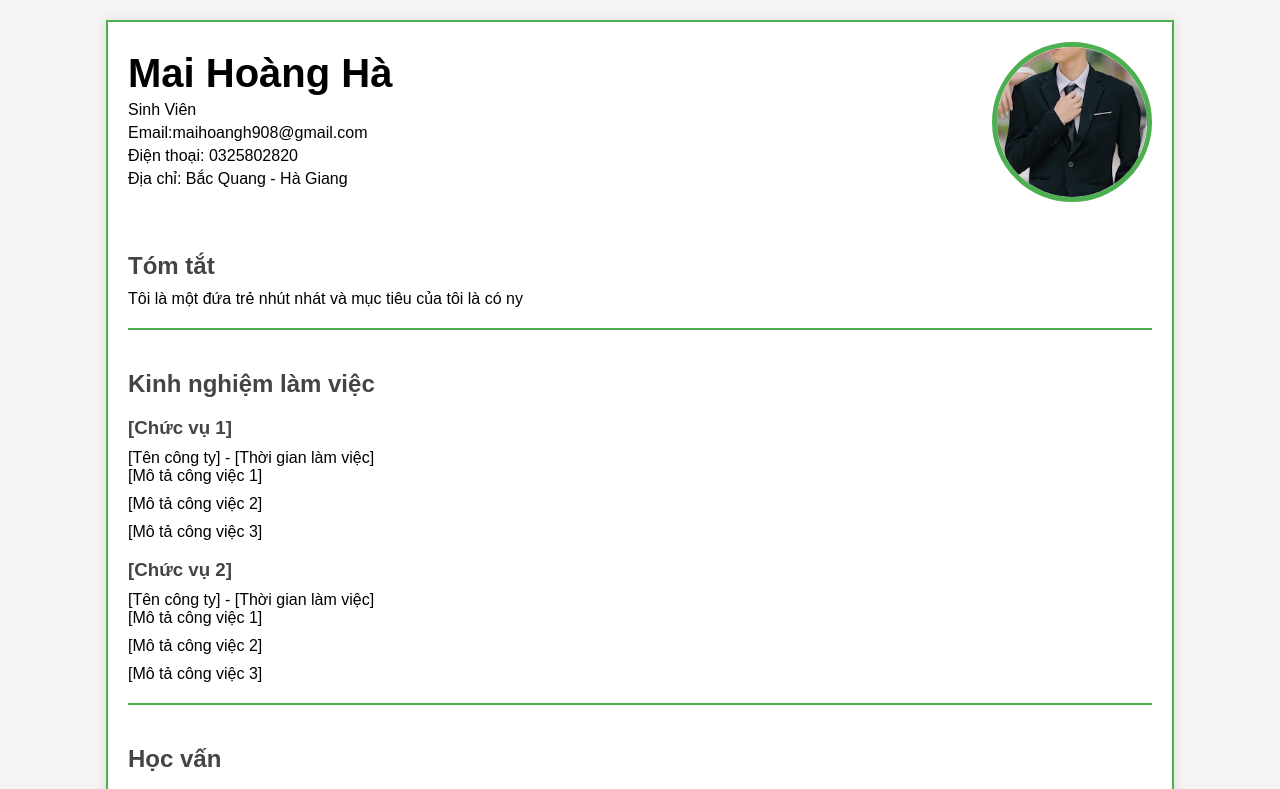
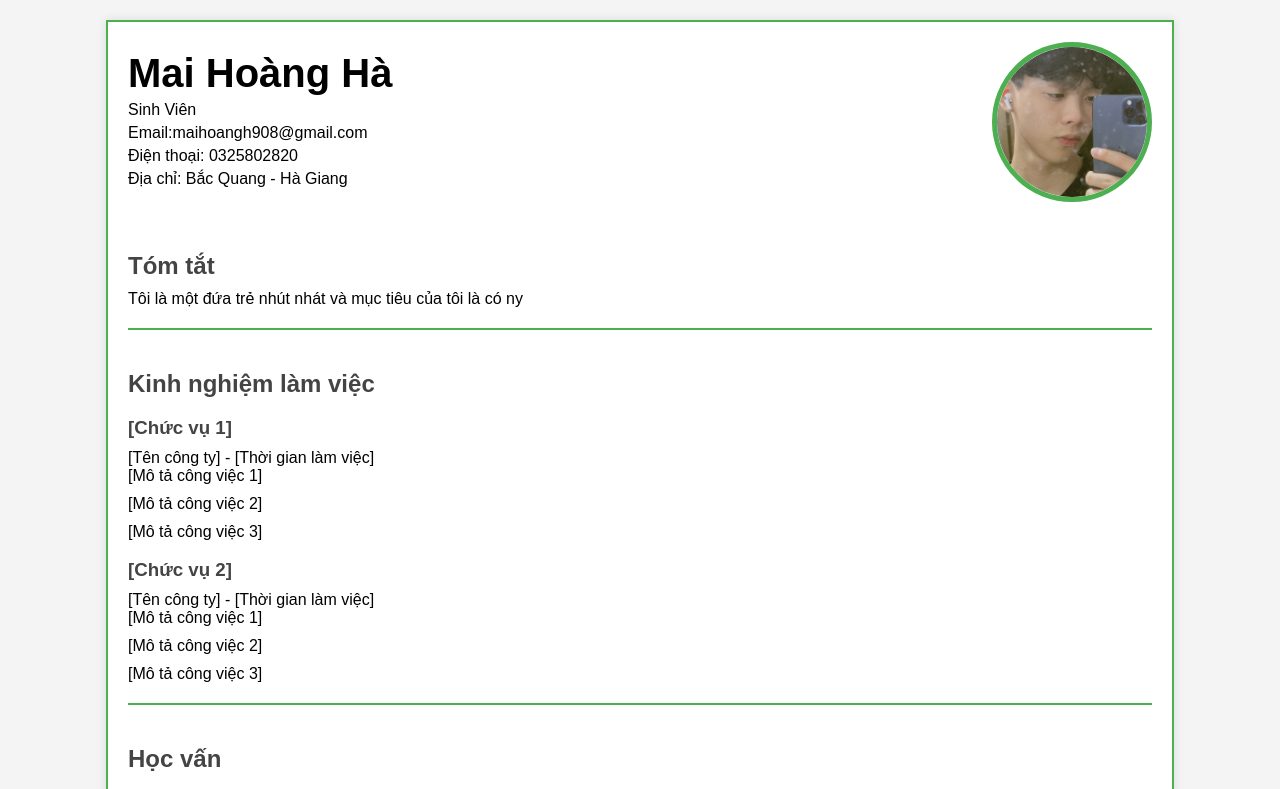
Before and after one commit to HoangHa005/HoangHa005.github.io, a plain HTML site: page index.html in a window 1280 px wide. Shown: the top 789 px of the page. Drawn offline with Linux system fonts and the light colour scheme.

Commit message:
Update index.html

```diff
--- a/index.html
+++ b/index.html
@@ -81,7 +81,7 @@
                 <p>Địa chỉ: Bắc Quang - Hà Giang</p>
             </div>
             <div class="profile-pic">
-                <img src="z5627114926612_023decc265758c4e182c983644867b25.jpg" alt="Profile Picture">
+                <img src="z5627119350308_d818c1c01513bfa97a0fe99696935a23.jpg" alt="Profile Picture">
             </div>
         </header>
 
```
